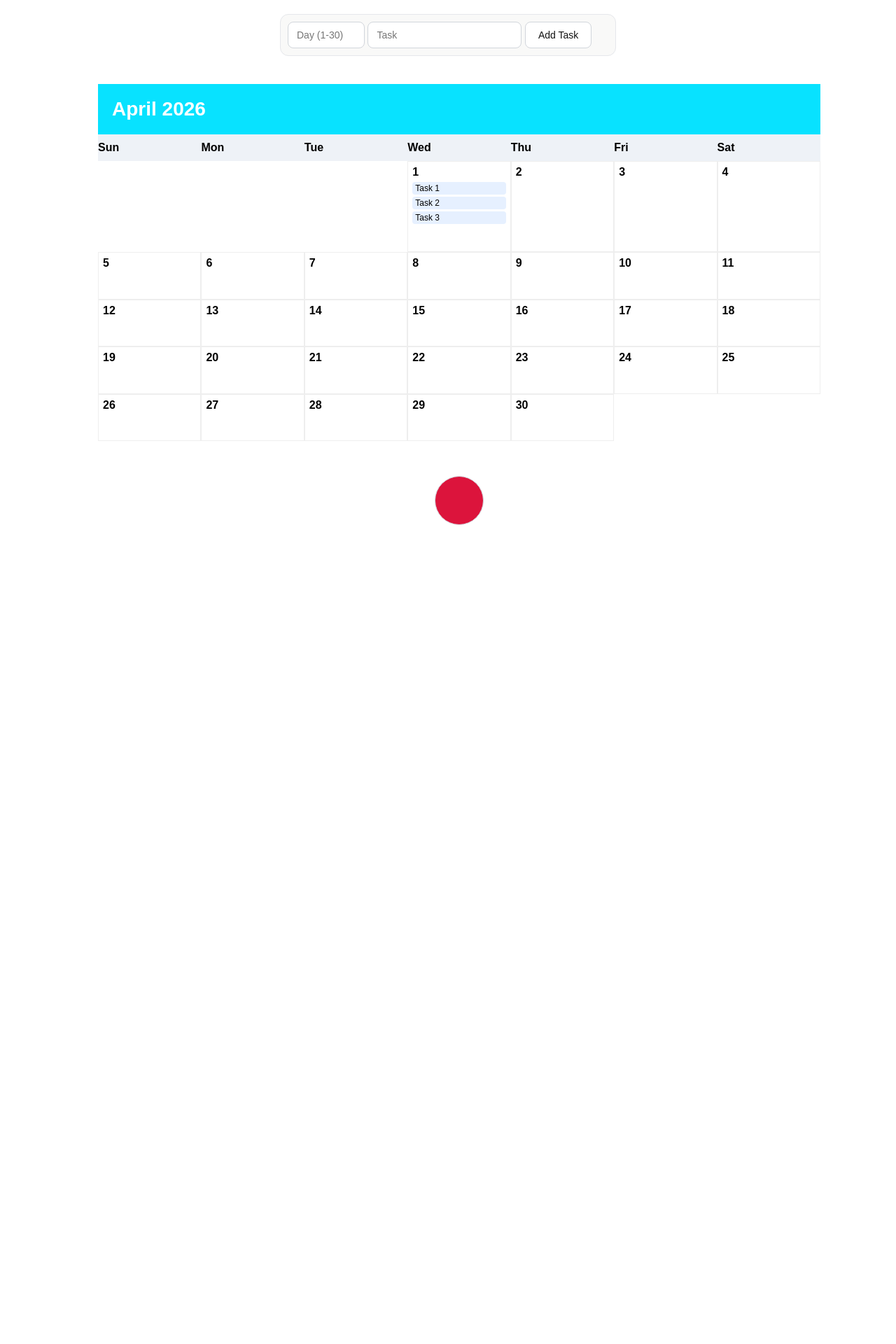
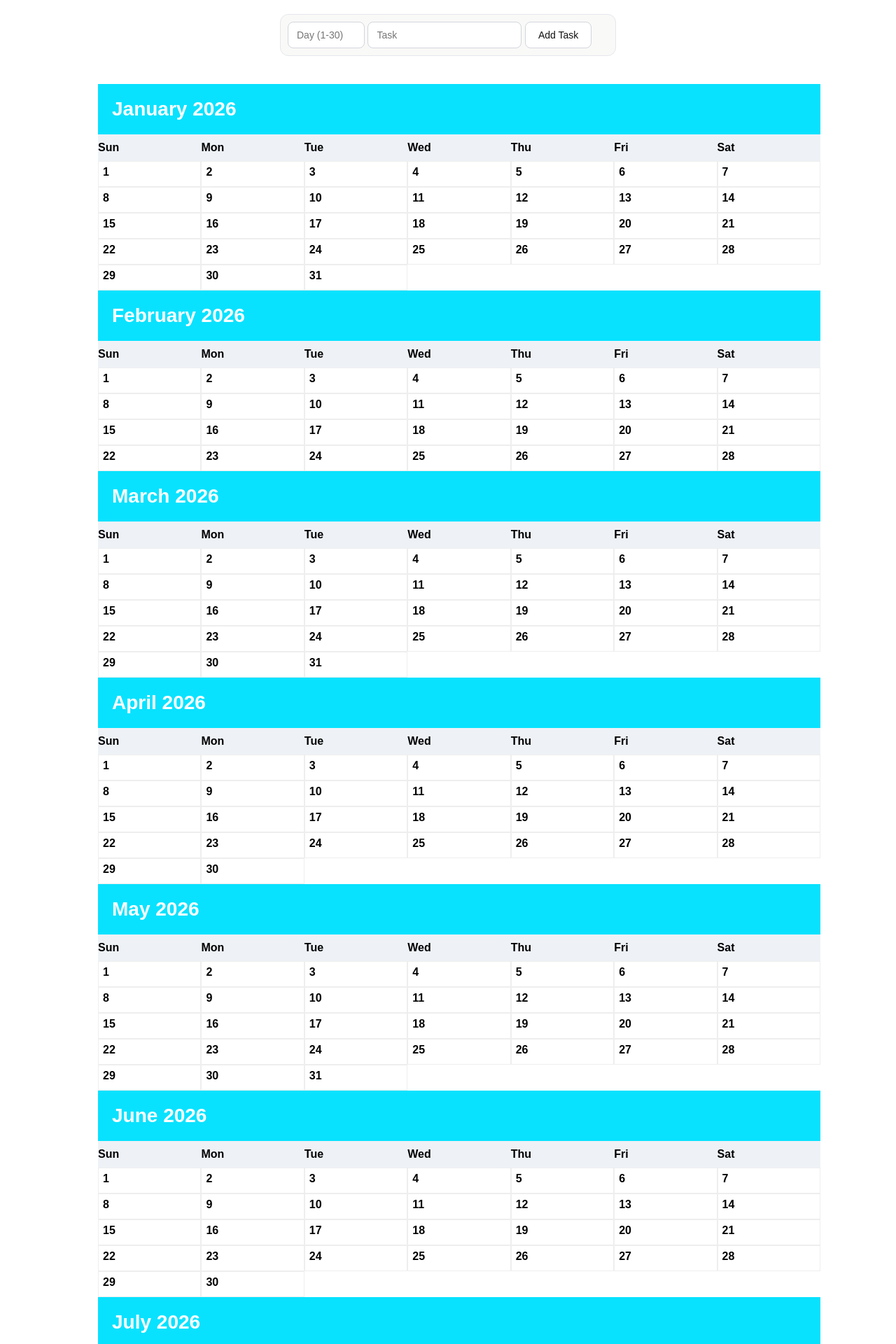
Before and after one commit to NishPatelCodes/calender.ai, a Python web app: template backend/calender/api/templates/calendar.html in a window 1280 px wide. Shown: the top 1920 px of the page at 70% size. Before the commit the page ends 750 px from the top, so only its background shows below. Run offline with Jinja, Linux system fonts and the light colour scheme; the template is opened without the code that fills it, so the values that code supplies are empty.

Commit message:
Added multiple month- but had bugs

```diff
--- a/backend/calender/api/templates/calendar.html
+++ b/backend/calender/api/templates/calendar.html
@@ -1,3 +1,8 @@
+<!-- It has a bug: since we are not using hardcoded date anymore, the function addeventAi can;t find date box to
+add event on the box -->
+
+
+
 <!DOCTYPE html>
 <html lang="en">
 <head>
@@ -147,6 +152,7 @@
 }
 
 .voice-button {
+  padding-bottom: 70px;
   display: block;
   margin: 50px auto;
   width: 70px;
@@ -170,65 +176,95 @@
 
 <!-- CALENDER-->
 <div class="calendar">
-  <!-- Header -->
+
+  <!-- April 2026 -->
   <div class="header">April 2026</div>
-  <!-- Days -->
   <div class="days">
     <div>Sun</div><div>Mon</div><div>Tue</div>
     <div>Wed</div><div>Thu</div><div>Fri</div><div>Sat</div>
   </div>
-<!-- Dates-->
+
   <div class="dates">
-
-    <!--empty date boxes in starting-->
     <div></div><div></div><div></div>
 
-    <!-- Each bix can contain task divs-->
-    <div class="date-box" data-day="1">
-      <div class="date-number">1</div>
-      <div class="task">Task 1</div>
-      <div class="task">Task 2</div>
-      <div class="task">Task 3</div>
-    </div>
+    <!-- Auto days -->
+    <!-- Repeat pattern for month -->
+    <script>
+      const datesContainer = document.currentScript.parentElement;
 
-    <!-- All empty date boxes-->
-    <div class="date-box" data-day="2"><div class="date-number">2</div></div>
-    <div class="date-box" data-day="3"><div class="date-number">3</div></div>
-    <div class="date-box" data-day="4"><div class="date-number">4</div></div>
+      function generateMonth(year, month, totalDays) {
+        for (let d = 1; d <= totalDays; d++) {
+          const box = document.createElement("div");
+          box.className = "date-box";
 
-    <div class="date-box" data-day="5"><div class="date-number">5</div></div>
-    <div class="date-box" data-day="6"><div class="date-number">6</div></div>
-    <div class="date-box" data-day="7"><div class="date-number">7</div></div>
-    <div class="date-box" data-day="8"><div class="date-number">8</div></div>
-    <div class="date-box" data-day="9"><div class="date-number">9</div></div>
-    <div class="date-box" data-day="10"><div class="date-number">10</div></div>
-    <div class="date-box" data-day="11"><div class="date-number">11</div></div>
+          const dayStr = String(d).padStart(2, "0");
+          const monthStr = String(month).padStart(2, "0");
 
-    <div class="date-box" data-day="12"><div class="date-number">12</div></div>
-    <div class="date-box" data-day="13"><div class="date-number">13</div></div>
-    <div class="date-box" data-day="14"><div class="date-number">14</div></div>
-    <div class="date-box" data-day="15"><div class="date-number">15</div></div>
-    <div class="date-box" data-day="16"><div class="date-number">16</div></div>
-    <div class="date-box" data-day="17"><div class="date-number">17</div></div>
-    <div class="date-box" data-day="18"><div class="date-number">18</div></div>
+          box.setAttribute("data-day", `${year}-${monthStr}-${dayStr}`);
 
-    <div class="date-box" data-day="19"><div class="date-number">19</div></div>
-    <div class="date-box" data-day="20"><div class="date-number">20</div></div>
-    <div class="date-box" data-day="21"><div class="date-number">21</div></div>
-    <div class="date-box" data-day="22"><div class="date-number">22</div></div>
-    <div class="date-box" data-day="23"><div class="date-number">23</div></div>
-    <div class="date-box" data-day="24"><div class="date-number">24</div></div>
-    <div class="date-box" data-day="25"><div class="date-number">25</div></div>
+          box.innerHTML = `<div class="date-number">${d}</div>`;
+          datesContainer.appendChild(box);
+        }
+      }
 
-    <div class="date-box" data-day="26"><div class="date-number">26</div></div>
-    <div class="date-box" data-day="27"><div class="date-number">27</div></div>
-    <div class="date-box" data-day="28"><div class="date-number">28</div></div>
-    <div class="date-box" data-day="29"><div class="date-number">29</div></div>
-    <div class="date-box" data-day="30"><div class="date-number">30</div></div>
+      // April
+      generateMonth(2026, 4, 30);
+    </script>
   </div>
 
-  <!-- Voice button -->
-<button class="voice-button" onclick="startRecording()"></button>
+  <!-- Repeat for all months -->
+  <script>
+    const calendar = document.querySelector(".calendar");
+
+    const months = [
+      { name: "January 2026", days: 31, m: 1 },
+      { name: "February 2026", days: 28, m: 2 },
+      { name: "March 2026", days: 31, m: 3 },
+      { name: "April 2026", days: 30, m: 4 },
+      { name: "May 2026", days: 31, m: 5 },
+      { name: "June 2026", days: 30, m: 6 },
+      { name: "July 2026", days: 31, m: 7 },
+      { name: "August 2026", days: 31, m: 8 },
+      { name: "September 2026", days: 30, m: 9 },
+      { name: "October 2026", days: 31, m: 10 },
+      { name: "November 2026", days: 30, m: 11 },
+      { name: "December 2026", days: 31, m: 12 }
+    ];
+
+    calendar.innerHTML = "";
+
+    months.forEach(month => {
+      const section = document.createElement("div");
+
+      section.innerHTML = `
+        <div class="header">${month.name}</div>
+        <div class="days">
+          <div>Sun</div><div>Mon</div><div>Tue</div>
+          <div>Wed</div><div>Thu</div><div>Fri</div><div>Sat</div>
+        </div>
+        <div class="dates"></div>
+      `;
+
+      const datesDiv = section.querySelector(".dates");
+
+      for (let d = 1; d <= month.days; d++) {
+        const box = document.createElement("div");
+        box.className = "date-box";
+
+        const dayStr = String(d).padStart(2, "0");
+        const monthStr = String(month.m).padStart(2, "0");
+
+        box.setAttribute("data-day", `2026-${monthStr}-${dayStr}`);
+        box.innerHTML = `<div class="date-number">${d}</div>`;
+
+        datesDiv.appendChild(box);
+      }
+
+      calendar.appendChild(section);
+    });
+  </script>
+
+  <button class="voice-button" onclick="startRecording()"></button>
 </div>
 
 
@@ -279,18 +315,46 @@
   .then(response => response.json())
   .then(data => {
     console.log("Backend response:", data);
+    addEventAI(data);
   })
   .catch(error => {
     console.error("Error:", error);
   });
 }
 
+//Takes json and add event
+function addEventAI(response){
+
+  const targetDate = response.date;
+  const title = response.title;
+
+  const boxes = document.querySelectorAll(".date-box");
+
+  let found = null;
+
+  boxes.forEach(box => {
+    if (box.getAttribute("data-day") === targetDate) {
+      found = box;
+    }
+  });
+
+  if (!found) {
+    console.error("Date not found:", targetDate);
+    return;
+  }
+
+  const task = document.createElement("div");
+  task.className = "task";
+  task.textContent = title;
+
+  found.appendChild(task);
+}
 
 function addTask() {
 
-  // Store day and task inputs
-  const day = document.getElementById("dayInput").value;
-  const taskText = document.getElementById("taskInput").value.trim();
+// Store day and task inputs
+const day = `2026-04-${String(document.getElementById("dayInput").value).padStart(2, "0")}`;
+const taskText = document.getElementById("taskInput").value.trim();
 
   //Error handlings
   if (!day || !taskText) return;
@@ -316,6 +380,5 @@
   document.getElementById("dayInput").value = "";
 }
 </script>
-
 </body>
 </html>
--- a/backend/calender/calender/urls.py
+++ b/backend/calender/calender/urls.py
@@ -21,5 +21,6 @@ from api.views import add_event, hello
 urlpatterns = [
     path('admin/', admin.site.urls),
     path('api/', hello),
+    #Returns response.text with json data
     path('add_event/',add_event, name="add_even" )
 ]
```
Also changed, not shown: backend/calender/api/views.py (+1 -12 lines).
